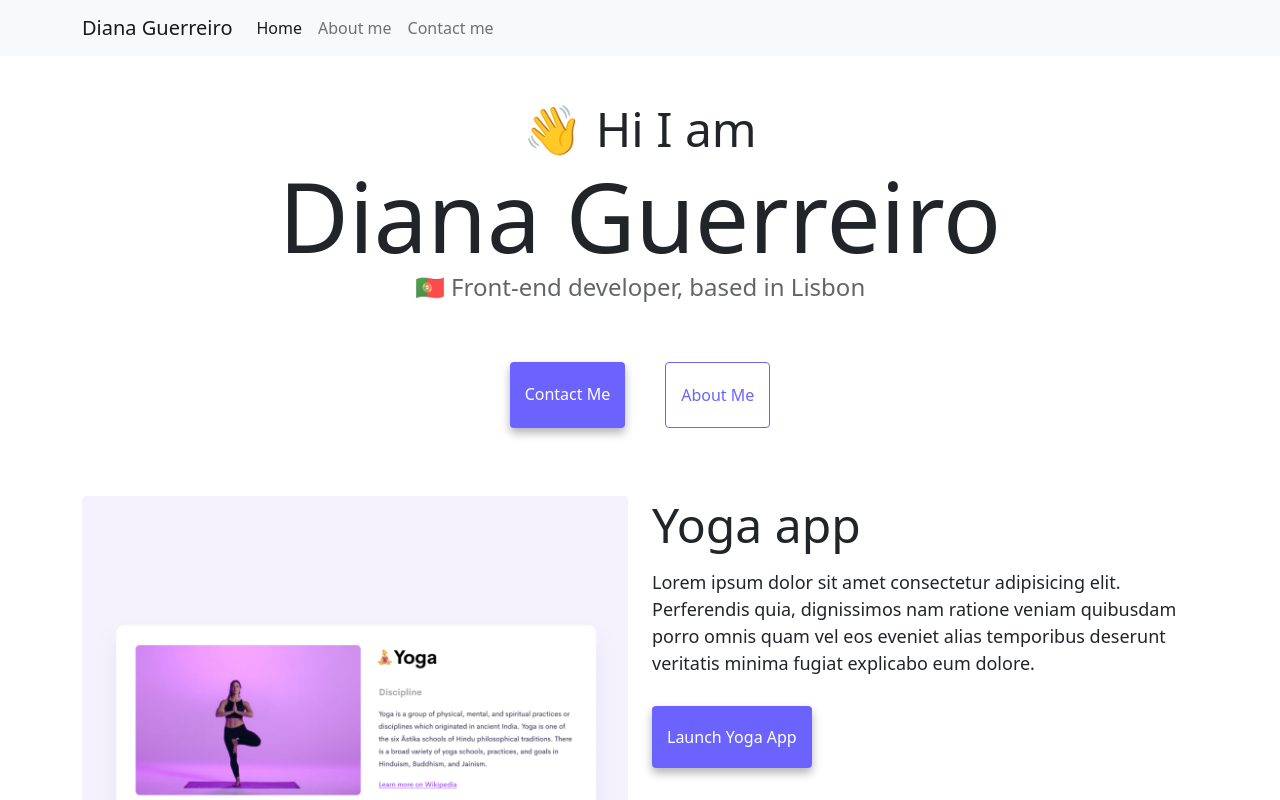
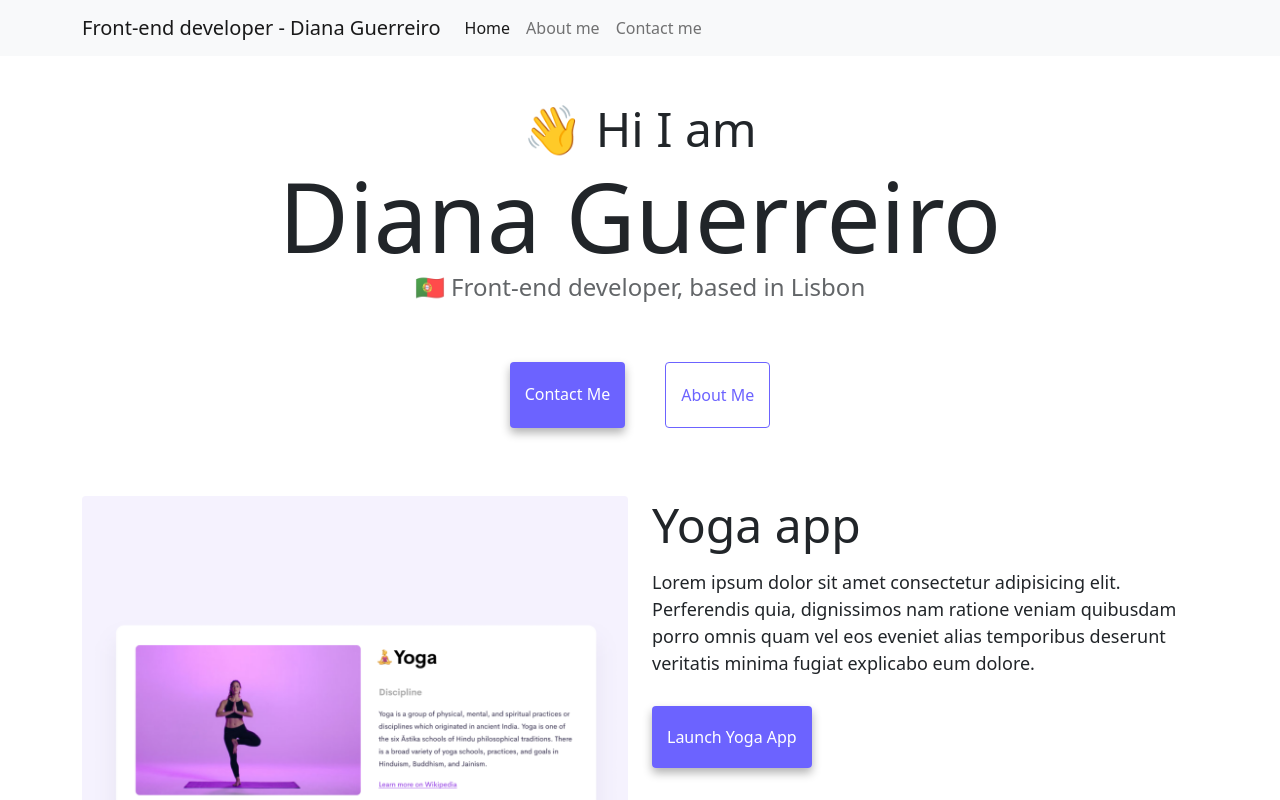
Before and after one commit to wwwavvves/portfolio, a plain HTML site: page index.html in a window 1280 px wide. Shown: the top 800 px of the page. Drawn offline with nearby package versions, Linux system fonts and the light colour scheme.

Commit message:
Frontend to front-end

```diff
--- a/index.html
+++ b/index.html
@@ -4,7 +4,7 @@
     <meta charset="UTF-8" />
     <meta http-equiv="X-UA-Compatible" content="IE=edge" />
     <meta name="viewport" content="width=device-width, initial-scale=1.0" />
-    <meta name="description"  content="Check out my portfolio! I'm Diana, and here's where I showcase my coolest projects in frontend development. Dive in to see what I've been working on!" />
+    <meta name="description"  content="Check out my portfolio! I'm Diana, and here's where I showcase my coolest projects in front-end development. Dive in to see what I've been working on!" />
     <link
       href="https://cdn.jsdelivr.net/npm/bootstrap@5.0.0-beta2/dist/css/bootstrap.min.css"
       rel="stylesheet"
@@ -22,7 +22,7 @@
   <body>
     <nav class="navbar navbar-expand-lg navbar-light bg-light fixed-top">
       <div class="container">
-        <a class="navbar-brand" href="index.html">Diana Guerreiro</a>
+        <a class="navbar-brand" href="index.html">Front-end developer - Diana Guerreiro</a>
         <button
           class="navbar-toggler"
           type="button"
```
Also changed, not shown: about.html (+1 -1 lines).
